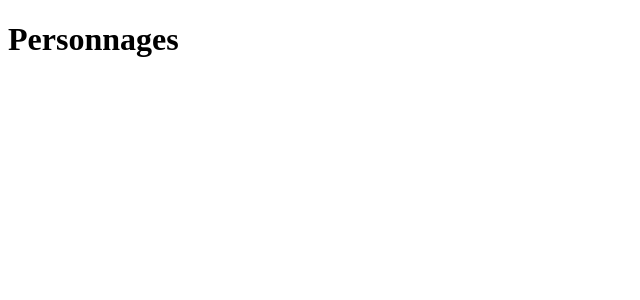
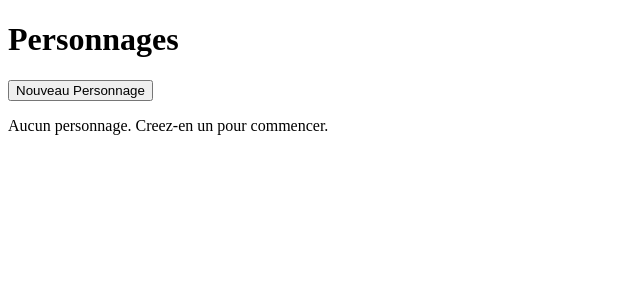
Before and after one commit to MaximeRnR/what-is-left-of-men-rpg, a Vue app: page / in a window 1280 px wide. Shown: the top 300 px of the page, without its empty margins (0-640 px from the left). Built offline with nearby package versions, Linux system fonts and the light colour scheme.

Commit message:
feat: implement CharacterList view with create and delete

```diff
--- a/src/views/CharacterList.vue
+++ b/src/views/CharacterList.vue
@@ -1,5 +1,44 @@
+<script setup lang="ts">
+import { useCharacterStore } from '../stores/characterStore'
+import { useRouter } from 'vue-router'
+
+const store = useCharacterStore()
+const router = useRouter()
+
+function createNew() {
+  router.push('/character/new')
+}
+
+function deleteCharacter(id: string) {
+  store.deleteCharacter(id)
+}
+
+function selectCharacter(id: string) {
+  store.setActiveCharacter(id)
+  // Phase 2 will navigate to /character/:id
+}
+</script>
+
 <template>
-  <div>
-    <h1>Personnages</h1>
+  <div class="character-list">
+    <header>
+      <h1>Personnages</h1>
+      <button @click="createNew">Nouveau Personnage</button>
+    </header>
+
+    <p v-if="store.characters.length === 0">
+      Aucun personnage. Creez-en un pour commencer.
+    </p>
+
+    <ul v-else>
+      <li
+        v-for="char in store.characters"
+        :key="char.id"
+        @click="selectCharacter(char.id)"
+      >
+        <span class="name">{{ char.name }}</span>
+        <button @click.stop="deleteCharacter(char.id)">Supprimer</button>
+      </li>
+    </ul>
   </div>
 </template>
```
